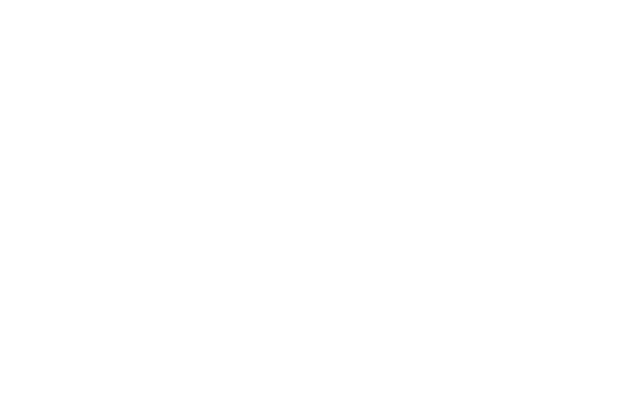
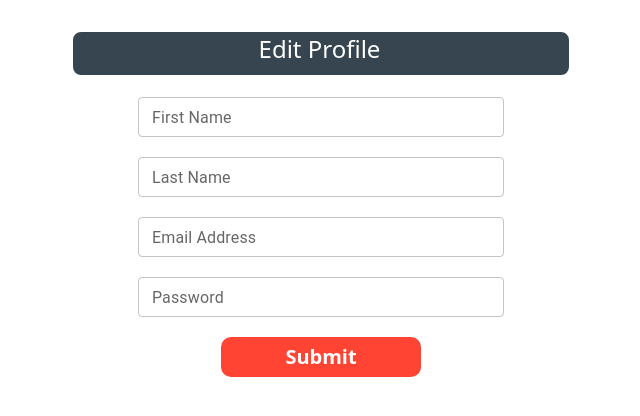
Before and after one commit to sakshi1320/videoplayer, a React (Create React App) app: page /editprofile in a window 1280 px wide. Before the commit this address had no page. Shown: the top 416 px of the page, without its empty margins (319-959 px from the left). Built offline with nearby package versions, Linux system fonts and the light colour scheme.

Commit message:
new commits

```diff
--- a/src/App.js
+++ b/src/App.js
@@ -10,6 +10,8 @@
 // import { Login } from "./LandingPage/login";
 import { Login } from "./LandingPage/LoginComponent";
 import { SignUp } from "./LandingPage/signupComponet";
+import { EditProfileForm } from "./videoplayer/EditProfileForm";
+import { NotFound } from "./videoplayer/NotFound ";
 
 function App() {
   return (
@@ -17,15 +19,14 @@
       <BrowserRouter>
         <Routes>
           <Route path="/" element={<LandingPage />}></Route>
-          {/* <Videoplayer /> */}
-          {/* <Route path="/" element={<LandingPage />}></Route> */}
+          <Route path="*" element={<NotFound />}></Route>
           <Route path="/home" element={<Homepage />}></Route>
           <Route path="/category" element={<VideoCategory />}></Route>
           <Route path="/upload" element={<Newvideo />}></Route>
           <Route path="/setting" element={<Settings />}></Route>
-          {/* <Route path="/login" element={<Login />}></Route> */}
           <Route path="/login" element={<Login />}></Route>
           <Route path="/signup" element={<SignUp />}></Route>
+          <Route path="/editprofile" element={<EditProfileForm />}></Route>
         </Routes>{" "}
       </BrowserRouter>
     </>
--- /dev/null
+++ b/src/videoplayer/EditProfileForm.jsx
@@ -0,0 +1,62 @@
+import { TextField } from "@mui/material";
+import axios from "axios";
+import { useEffect } from "react";
+
+export function EditProfileForm() {
+  return (
+    <div className="container-fluid edit-box">
+      <div>
+        <nav className="nav">
+          <h4>Edit Profile</h4>
+        </nav>
+      </div>
+      <div className="editInput">
+        <TextField
+          id="outlined-basic"
+          label="First Name"
+          name="FirstName"
+          varient="outlined"
+          size="small"
+          sx={{ width: "40ch" }}
+        ></TextField>
+      </div>
+      <div className="editInput">
+        <TextField
+          id="outlined-basic"
+          label="Last Name"
+          //   name="FirstName"
+          varient="outlined"
+          size="small"
+          sx={{ width: "40ch" }}
+        ></TextField>
+      </div>
+      <div className="editInput">
+        <TextField
+          id="outlined-basic"
+          label="Email Address"
+          type="email"
+          //   name="FirstName"
+          varient="outlined"
+          size="small"
+          sx={{ width: "40ch" }}
+        ></TextField>
+      </div>
+      <div className="editInput">
+        <TextField
+          id="outlined-basic"
+          label="Password"
+          type="password"
+          //   name="FirstName"
+          varient="outlined"
+          size="small"
+          sx={{ width: "40ch" }}
+        ></TextField>
+      </div>
+      <div>
+        <button className="submit-btn" type="submit">
+          Submit
+        </button>
+      </div>
+    </div>
+  );
+}
--- /dev/null
+++ b/src/videoplayer/NotFound .jsx
@@ -0,0 +1,8 @@
+export function NotFound() {
+  return (
+    <div className="container-fluid">
+      <h1>Oops!!!</h1>
+      <h3>something went wrong !!</h3>
+    </div>
+  );
+}
--- /dev/null
+++ b/src/videoplayer/shimmer.jsx
@@ -0,0 +1,11 @@
+export function Shimmer() {
+  return (
+    <div className="shimmer-container">
+      <div className="simmer-header"></div>
+      <div className="shimmer-body">
+        <div className="shimmer-menu"></div>
+        <div className="shimmer-card"></div>
+      </div>
+    </div>
+  );
+}
--- a/src/videoplayer/videoHomepage.jsx
+++ b/src/videoplayer/videoHomepage.jsx
@@ -5,6 +5,7 @@
 import { Header } from "./videoHeaderNew";
 import { notification } from "antd";
 import { NetworkWifi1Bar } from "@mui/icons-material";
+import { Shimmer } from "./shimmer";
 
 export function Homepage() {
   // const [video, setvideo] = useState([]);
@@ -76,19 +77,25 @@
   //     message: "login success",
   //   });
   // }, [state?.video]);
+  if (state.video.length === 0) {
+    return <Shimmer />;
+  }
   return (
     <>
-      <div className="container-fluid ">
-        <div className="row mt-3">
-          <div className="col-12">
+      <div className="container-fluid">
+        <div className="row sticky-top" style={{ overflow: "hidden" }}>
+          <div className="col-12 ">
             <Header setState={setState} state={state} />
           </div>
         </div>
         <div className="row">
-          <div className="col-2" style={{ borderRight: "1px solid gray" }}>
+          <div
+            className="col-2 h-100"
+            style={{ borderRight: "1px solid gray", position: "sticky", top: "70px" }}
+          >
             <Videoplayer />
           </div>
-          <div className="col-10">
+          <div className="col-10 h-100 mb-2">
             <div>
               <div>
                 <div className="d-flex justify-content-between align-items-center flex-wrap">
@@ -96,11 +103,11 @@
                     <div>
                       <div className="videobox">
                         {/* <div> */}
-                        <iframe src={vid.url} title=""></iframe>
+                        <iframe key={vid.id} src={vid.url} title=""></iframe>
                         {/* </div> */}
                       </div>
                       <div className="vidtitle">
-                        <h6>{vid.title}</h6>
+                        <h6 key={vid.id}>{vid.title}</h6>
                       </div>
                     </div>
                   ))}
--- a/src/videoplayer/videoSetting.jsx
+++ b/src/videoplayer/videoSetting.jsx
@@ -1,4 +1,5 @@
 // import { Header } from "./videoHeader";
+import { Link } from "react-router-dom";
 import { Header } from "./videoHeaderNew";
 import { Videoplayer } from "./videoplayer";
 
@@ -15,8 +16,19 @@
           <div className="col-2">
             <Videoplayer />
           </div>
-          <div className="col-8">
-            <div>in setting</div>
+          <div className="col-10">
+            <div>
+              <div>
+                <Link to="/">
+                  <button className="logout-btn">Log Out</button>
+                </Link>
+              </div>
+              <div>
+                <Link to="/editprofile">
+                  {/* <button className="edit-btn">Edit Profile</button> */}
+                </Link>
+              </div>
+            </div>
           </div>
         </div>
       </div>
--- a/src/videoplayer/videoplayer.css
+++ b/src/videoplayer/videoplayer.css
@@ -1,37 +1,19 @@
 .header {
   height: 70px;
-  /* background-color: #8AAAE5; */
+  width: 100%;
+  background-color: #36454f;
 }
-.logo {
-  /* background: violet; */
+.logo img {
+  width: 70px;
+  margin-left: 20px;
   display: flex;
   justify-content: center;
   align-items: center;
+  height: 50px;
 }
-.logo span {
-  font-size: 40px;
-  color: blue;
-}
-.logo h3 {
-  font-size: 25px;
-  color: blue;
-  margin-left: 5px;
-}
-
-/* .searchbar {
-  display: flex;
-  justify-content: center;
-  align-items: center;
-  width: 500px;
-  border: 1px solid #b4b8ab;
-  border-radius: 20px;
-  height: 40px;
-  font-size: 18px;
-  color: black;
-  background-color: #ffff;
-} */
 .accounperson {
   margin-right: 5px;
+  color: white;
 }
 .search {
   border: 2px solid hsl(0, 0%, 5%);
@@ -46,11 +28,14 @@
   border: 2px solid hsl(0, 0%, 5%);
   padding: 6px;
   /* margin-left: 3px; */
-/* height: 60px; */
+  /* height: 60px; */
   font-size: 18px;
   cursor: pointer;
   background-color: #ffff;
   color: blue;
+}
+.loggedUserData {
+  color: white;
 }
 .container {
   display: block;
@@ -89,3 +74,92 @@
   width: 350px;
   margin: 0px 30px;
 }
+.categoryTitle {
+  display: flex;
+  /* justify-content: center; */
+  margin-top: 3px;
+  padding-left: 30px;
+  background: yellow;
+  color: black;
+  padding-top: 5px;
+  padding-bottom: 5px;
+  border: 2px solid #f0f0f0;
+  font-weight: 500;
+  border-radius: 10px;
+  /* width: 500px; */
+}
+.logout-btn {
+  margin: 20px 30px;
+  padding: 5px 0;
+  width: 200px;
+  font-size: 20px;
+  font-weight: 600;
+  background: #ff4433;
+  border: none;
+  border-radius: 10px;
+  color: white;
+}
+.logout-btn:hover {
+  background-color: #f0f0f0;
+  color: black;
+}
+.edit-btn {
+  margin: 20px 30px;
+  padding: 5px 0;
+  width: 200px;
+  font-size: 20px;
+  font-weight: 600;
+  background: #ffea00;
+  border: none;
+  border-radius: 10px;
+  color: white;
+}
+.edit-btn:hover {
+  background-color: #f0f0f0;
+  color: black;
+}
+.nav {
+  border: 2px solid;
+  width: 500px;
+  margin: 30px 0;
+  border-radius: 10px;
+  display: flex;
+  justify-content: center;
+  background:#36454f ;
+  color: white;
+}
+.nav h4{
+  text-align: center;
+}
+.edit-box {
+  display: flex;
+  flex-direction: column;
+  align-items: center;
+}
+.editInput{
+  margin-top: 20px;
+}
+.submit-btn{
+  margin: 20px 30px;
+  padding: 5px 0;
+  width: 200px;
+  font-size: 20px;
+  font-weight: 600;
+  background: #ff4433;
+  border: none;
+  border-radius: 10px;
+  color: white;
+}
+.submit-btn:hover{
+  background-color: #f0f0f0;
+  color: black;
+}
+.shimmer-header {
+  height: 15px;
+  background-color: #f0f0f0;
+}
+.shimmer-body {
+  display: flex;
+}
+.shimmer-menu {
+}
--- a/src/videoplayer/videoplayer.jsx
+++ b/src/videoplayer/videoplayer.jsx
@@ -7,7 +7,9 @@
 export function Videoplayer() {
   return (
     <>
-      <div className="container-fluid">
+      <div className="container-fluid" style={{ height: "500px" }}>
+        <div className="row">
+          <div className="col-md-3 col-sm-12">
             <div style={{ display: "flex", flexDirection: "column" }}>
               <div className="menudiv">
                 <Link to="/home">
@@ -18,15 +20,15 @@
               </div>
               <div className="menudiv">
                 <Link to="/category">
-              {/* <button> */}
-                <span className="bi bi-valentine  me-4"></span>
-                <select>
-                  <option>Category</option>
-                  <option>food</option>
-                  <option>education</option>
-                  <option>music</option>
-                </select>
-              {/* </button> */}
+                  <button>
+                    <span className="bi bi-valentine  me-4"></span>Category
+                  </button>
+
+                  {/* <ul>
+                    <li>food</li>
+                    <li>education</li>
+                    <li>music</li>
+                  </ul> */}
                 </Link>
               </div>
               <div className="menudiv">
@@ -51,6 +53,8 @@
               </div>
             </div>
           </div>
+        </div>
+      </div>
     </>
   );
 }
```
Also changed, not shown: src/videoplayer/VideoCategory.jsx (+95 -2 lines), src/videoplayer/videoHeaderNew.jsx (+12 -10 lines). Lines whose indentation alone changed are shown as unchanged.
